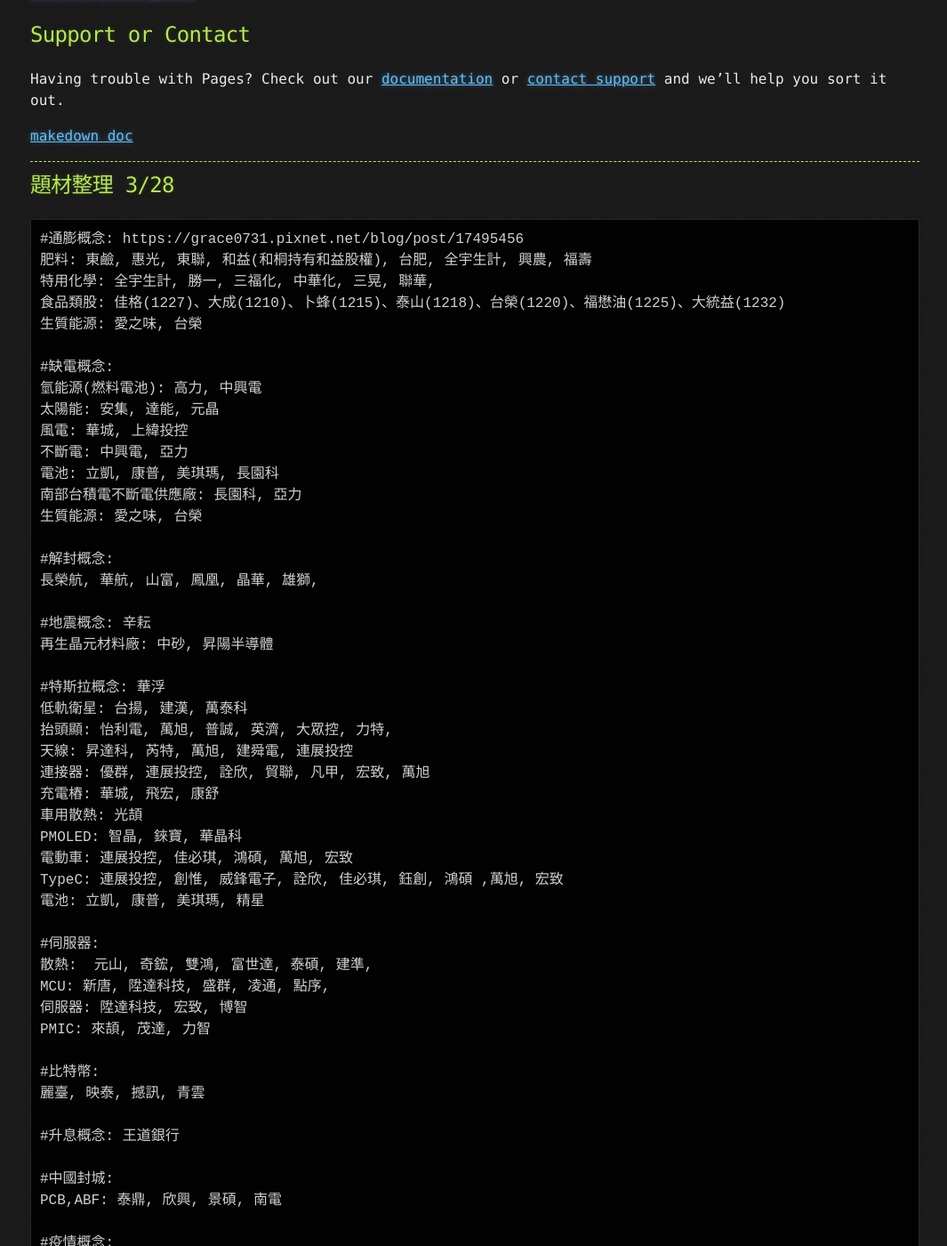
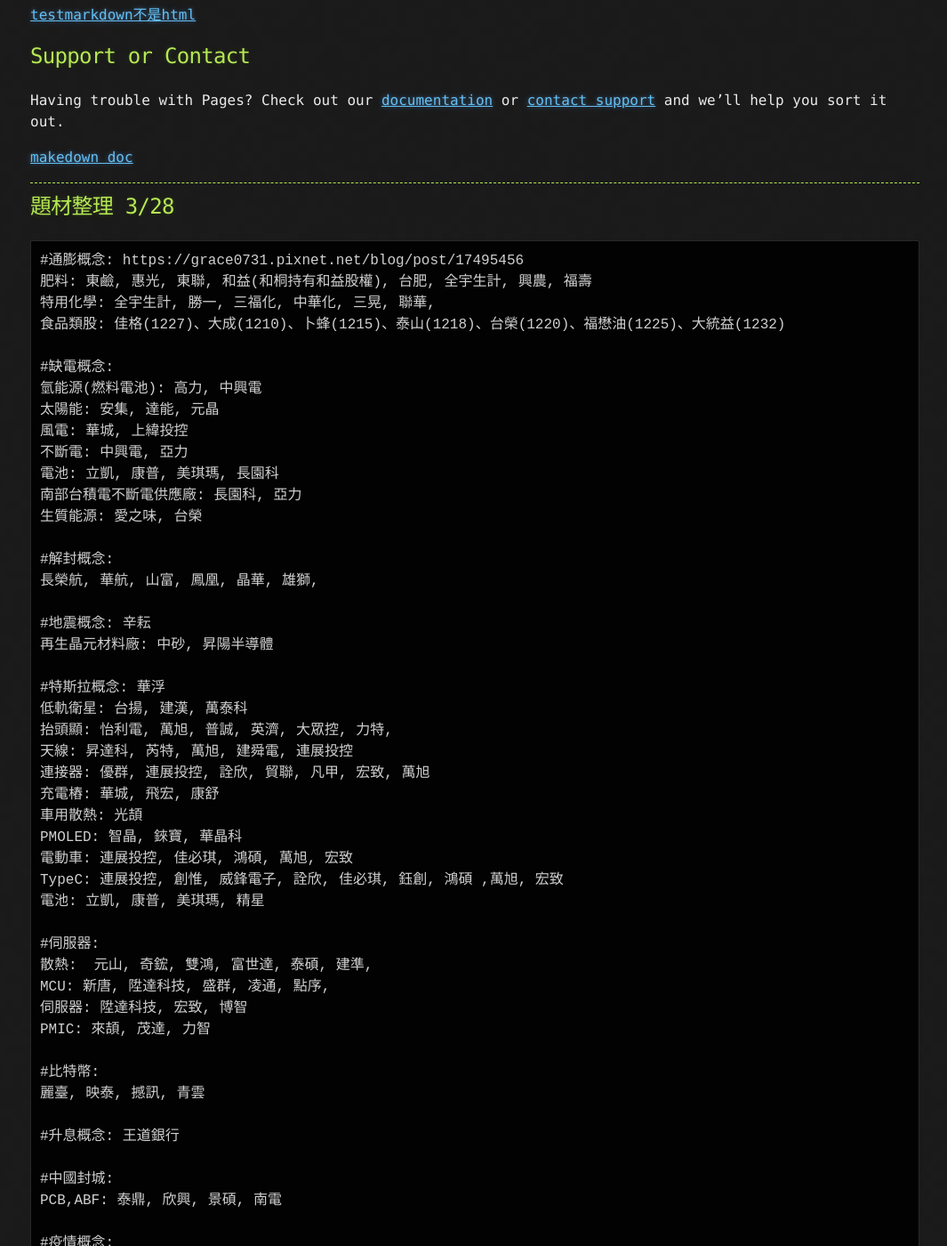
Before and after one commit to lepg5487/Stock_God, a Jekyll site: the page built from index.md, in a window 1280 px wide and 1400 px high, scrolled down 16853 px. Shown: the whole window at 89% size, without its empty margins (106-1171 px from the left). Built offline with Jekyll 4.4.1, drawn with Linux system fonts in a browser that asks for light colours; our own code applies the rules of GitHub Pages for plain Markdown files; some of the changed lines change nothing that is shown; some of the changed text lies outside the part shown.

Commit message:
Update index.md

````diff
--- a/index.md
+++ b/index.md
@@ -11,6 +11,7 @@
 現在同族群只能選領頭來買, 量不夠補漲.
 元太, 欣興, 新唐, 智原, 創惟. (只要投信轉賣直接跑)
 怡利電, 大眾控, 萬旭, 智晶. (只吃漲停+開高)
+
 ```
 ## 2022/03/28
 ```
@@ -23,7 +24,7 @@
 新增新名詞, 生質能源: 愛之味, 台榮
 台肥, 台塑, 油價強的話 = #通膨概念股
 台積電強的話 = #電子股
-3月底4月初疫情最嚴重(月中星期三(3/16)可以考慮買進), 疫情趨緩在端午節前後(5/18可以考慮買進解封概念山富)
+3月底4月初疫情最嚴重(月中星期三(3/16)可以考慮買進), 疫情趨緩在端午節前後(5/18可以考慮買進解封概念山富飛機)
 ```
 
 ## 2022/03/26
@@ -719,7 +720,6 @@
 肥料: 東鹼, 惠光, 東聯, 和益(和桐持有和益股權), 台肥, 全宇生計, 興農, 福壽
 特用化學: 全宇生計, 勝一, 三福化, 中華化, 三晃, 聯華,
 食品類股: 佳格(1227)、大成(1210)、卜蜂(1215)、泰山(1218)、台榮(1220)、福懋油(1225)、大統益(1232)
-生質能源: 愛之味, 台榮
 
 #缺電概念:
 氫能源(燃料電池): 高力, 中興電
````
